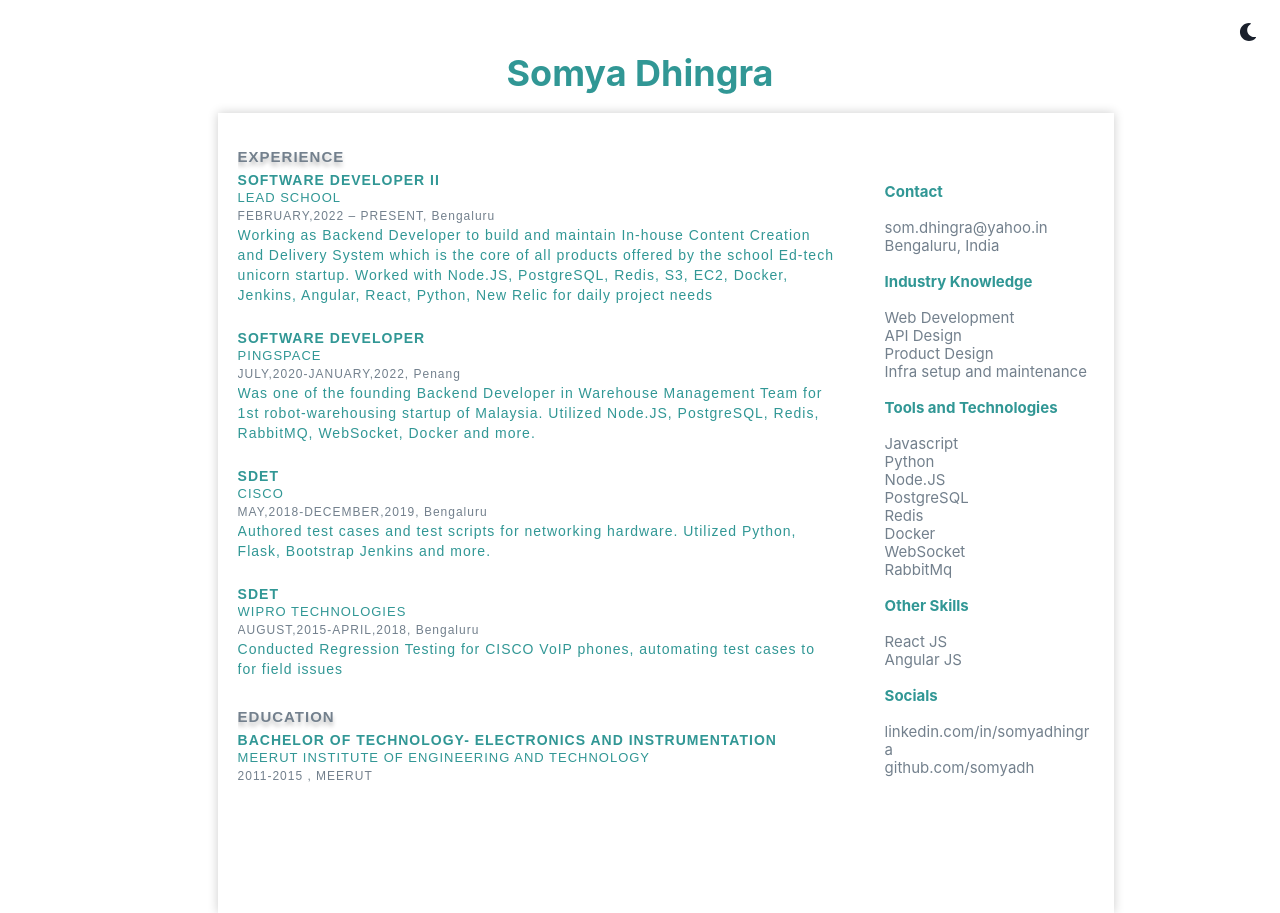
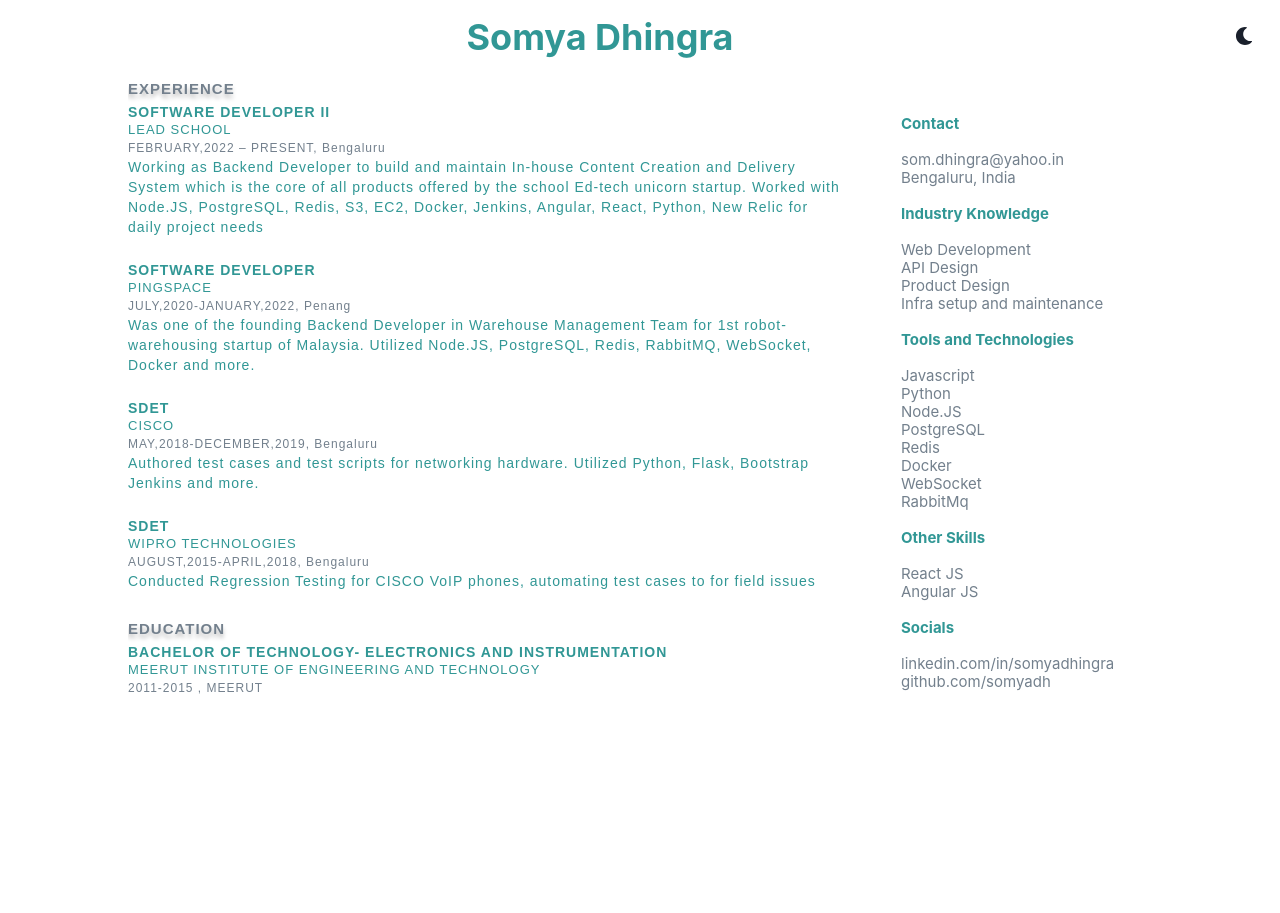
Before and after one commit to somyadh/somyadhingra, a React (Create React App) app: page /cv in a window 1280 px wide. After the commit the page ends 800 px from the top, so only its background shows below. Built offline with nearby package versions, Linux system fonts and the light colour scheme.

Commit message:
improve header component overall

```diff
--- a/src/components/header.js
+++ b/src/components/header.js
@@ -1,20 +1,28 @@
 import React from 'react';
 import {
     Heading,
-    VStack,
-    Grid
+    Center,
+    Flex,
+    Spacer,
+    Box
 } from '@chakra-ui/react';
 import { ColorModeSwitcher } from '../ColorModeSwitcher';
 
 
-function Header() {
+function Header({ text }) {
     return (
-        <Grid p={3}>
-            <ColorModeSwitcher justifySelf="flex-end" />
-            <VStack spacing={10}>
-                <Heading color="teal.500">Somya Dhingra</Heading>
-            </VStack>
-        </Grid>
+        <Center>
+            <Flex width='100%'>
+                <Spacer />
+                <Box p='4'>
+                    <Heading justifyContent={'center'} color="teal.500">{text}</Heading>
+                </Box>
+                <Spacer />
+                <Box p='4'>
+                    <ColorModeSwitcher />
+                </Box>
+            </Flex>
+        </Center>
     );
 }
 
--- a/src/pages/blog.js
+++ b/src/pages/blog.js
@@ -11,8 +11,8 @@
   return (
     <ChakraProvider theme={theme}>
       <Box textAlign="center" fontSize="xl">
-        <Header></Header>
-        <SimpleGrid minChildWidth='sm' spacing='40px'>
+        <Header text="Somya Dhingra"></Header>
+        <SimpleGrid minChildWidth='sm' spacing='40px' mt={10} >
           {blogs}
         </SimpleGrid>
       </Box>
--- a/src/pages/resume.js
+++ b/src/pages/resume.js
@@ -8,7 +8,7 @@
 function CV() {
   return (
     <ChakraProvider theme={theme}>
-      <Header></Header>
+      <Header text={"Somya Dhingra"}></Header>
       <div className="OUTERDIV">
         <div className="EXPDETAIL">
           <p className="SECTION_HEADING">Experience</p>
--- a/src/pages/style.css
+++ b/src/pages/style.css
@@ -1,26 +1,11 @@
 .OUTERDIV {
-  position: relative;
-  width: 70%;
-  left: 52%;
-  top: 50%;
-  transform: translate(-50%, -35%);
-  color: #d0d7dd;
-  text-align: center;
-  align-items: center;
-  padding: 20px;
-  margin-top: 30px;
-}
-
-.OUTERDIV::before {
-  content: "";
-  position: absolute;
-  top: -10px;
-  left: 0;
-  right: 0;
-  bottom: -10px;
-  box-shadow: 0px 0px 10px rgba(0, 0, 0, 0.2);
-  z-index: -1;
-  padding: 400px;
+	position: relative;
+	width: 80%;
+	left: 10%;
+	top: 30%;
+	color: #d0d7dd;
+	align-items: center;
+	right: 10%;
 }
 
 /* Header */
```
